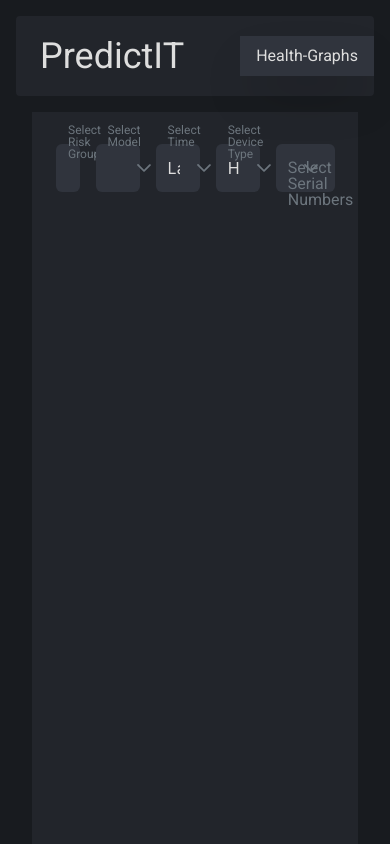
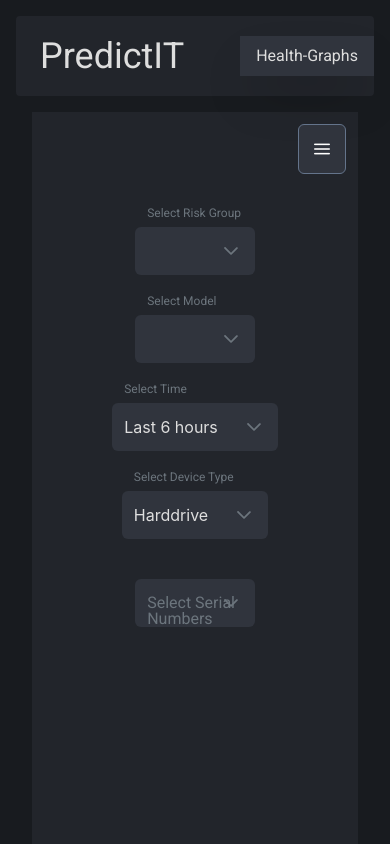
Before and after one commit to camelCaseCrew/itu_predictive_maintenance, a Next.js app in the folder frontend/: page /health_graphs in a window 390 px wide. Shown: the top 844 px of the page. Built offline with nearby package versions, Linux system fonts and the light colour scheme; no server answers.

Commit message:
Added: responsive filtering bar

```diff
--- a/frontend/package.json
+++ b/frontend/package.json
@@ -15,6 +15,7 @@
     "eslint": "8.36.0",
     "eslint-config-next": "13.2.4",
     "next": "13.2.4",
+    "primeicons": "^6.0.1",
     "primereact": "^9.3.0",
     "react": "18.2.0",
     "react-dom": "18.2.0",
--- a/frontend/src/pages/health_graphs.tsx
+++ b/frontend/src/pages/health_graphs.tsx
@@ -10,7 +10,12 @@ import React from 'react'
 import { MultiSelect } from 'primereact/multiselect';
 import { Dropdown } from 'primereact/dropdown'
 
+import 'primeicons/primeicons.css';
+import { Button } from 'primereact/button'
+
 export default function App() {
+  const [clickedMenu, setClickedMenu] = useState(false)
+
   const [grafanaSrc, updateGrafanaSrc] = useState(`http://localhost:3000/d/enayayaya/overview-of-devices-copy?orgId=1&refresh=60s&kiosk`)
 
   const [models, updateModels] = useState([])
@@ -122,42 +127,53 @@ export default function App() {
   return (
 
     <div className="m-4 bg-component1">
-      <div className="flex justify-start place-items-center mx-4 pt-6 pb-2">
+      <div>
 
-        <div style={{minWidth: "8%"}} className="m-2">
+        <div className="flex justify-end md:hidden pt-3 pr-3 pb-3">
+          <Button onClick={() => setClickedMenu(current => !current)} severity="secondary" className="bg-component2" icon="pi pi-bars"></Button>
+        </div>
+
+        <div className={"md:flex justify-start place-items-center " + (clickedMenu ? 'hidden' : '')} id="filters">
+
+        <hr className="md:hidden mx-4 h-px my-2 bg-component2 border-0"></hr>
+
+        <div style={{minWidth: "8%"}} className="pt-6 pb-2 m-2">
           <span className="p-float-label">
             <Dropdown inputId="healthFilter" filter value={{name: selectedGroup, code: selectedGroup.toLowerCase()}} onChange={(e) => riskGroupSelect(e.value["name"])} options={riskGroups} optionLabel="name" className="w-full md:w-20rem" />
             <label htmlFor="healthFilter">Select Risk Group</label>
           </span>
         </div>
 
-        <div style={{minWidth: "15%"}} className="m-2">
+        <div style={{minWidth: "15%"}} className="pt-6 pb-2 m-2">
           <span className="p-float-label">
             <Dropdown inputId="modelFilter" filter value={{name: selectedModel, code: selectedModel}} onChange={(e) => modelSelect(e.value["name"])} options={models} optionLabel="name" className="w-full md:w-20rem" />
             <label htmlFor="modelFilter">Select Model</label>
           </span>
         </div>
 
-        <div style={{minWidth: "15%"}} className="m-2 rounded">
+        <div style={{minWidth: "15%"}} className="pt-6 pb-2 m-2">
           <span className="p-float-label">
             <Dropdown inputId="timeFilter" filter value={{name: selectedTime, code: selectedTime}} onChange={(e) => timeSelect(e.value["name"])} options={times} optionLabel="name" className="w-full md:w-20rem" />
             <label htmlFor="timeFilter">Select Time</label>
           </span>
         </div>
 
-        <div style={{minWidth: "15%"}} className="m-2 rounded">
+        <div style={{minWidth: "15%"}} className="pt-6 pb-2 m-2">
           <span className="p-float-label">
             <Dropdown inputId="deviceFilter" filter value={{name: selectedDevice, code: selectedDevice}} onChange={(e) => deviceSelect(e.value["name"])} options={devices} optionLabel="name" className="w-full md:w-20rem" />
             <label htmlFor="deviceFilter">Select Device Type</label>
           </span>
         </div>
 
-        <div style={{minWidth: "20%"}} className="m-2 rounded">
+        <div style={{minWidth: "20%"}} className="pt-6 pb-2 m-2">
           <span className="p-float-label">
             <MultiSelect inputId="serialFilter" value={selectedSerials} onChange={(e) => serialSelect(e.value)} virtualScrollerOptions={{ itemSize: 43 }} options={serialNumbers} optionLabel="name" filter maxSelectedLabels={3} className="w-full md:w-20rem" />
             <label htmlFor="serialFilter">Select Serial Numbers</label>
           </span>
         </div>
+
+        </div>
+
       </div>
 
       <div className="h-screen w-[100%]">
```
Also changed, not shown: 1 other file (tests, documents, lock files or other folders).
